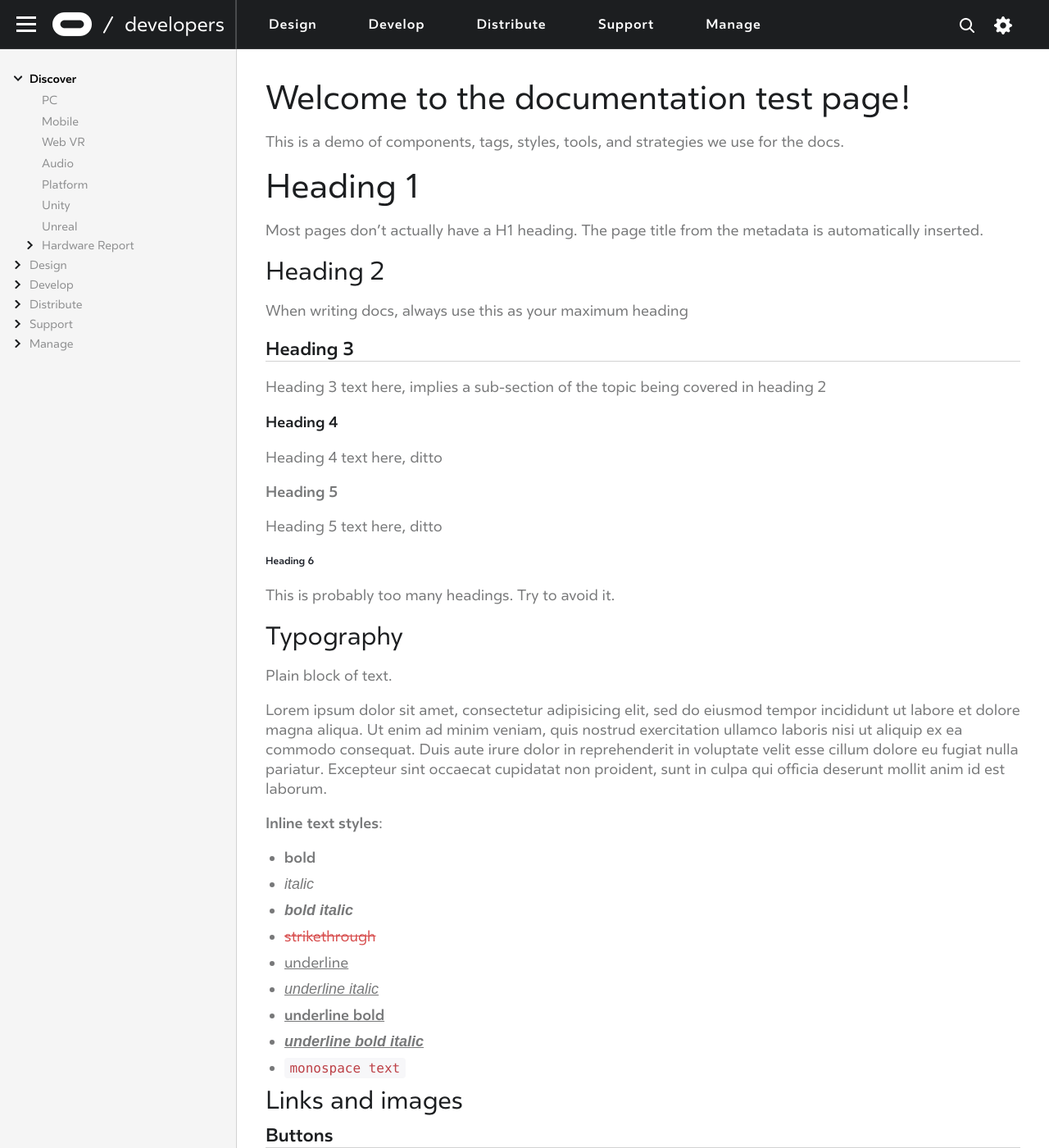
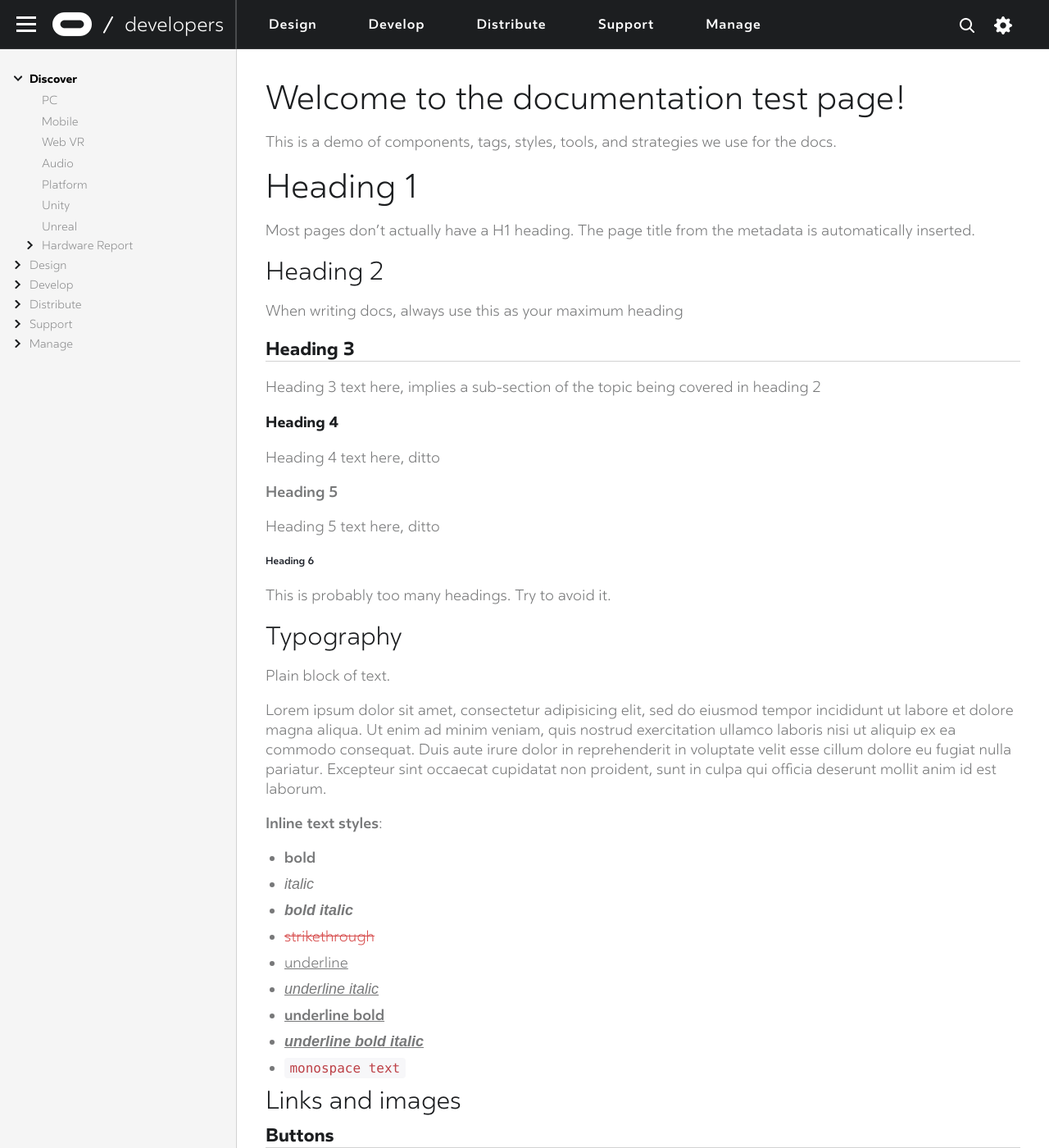
Before and after one commit to johndylanaudio/johndmulhausen.github.io, a Jekyll site: the page built from index.md, in a window 1280 px wide and 1400 px high. Shown: the whole window at 82% size. Built offline with Jekyll 4.4.1, drawn with Linux system fonts in a browser that asks for light colours; some web fonts are replaced.

Commit message:
Font weight fix

```diff
--- a/css/recreations.css
+++ b/css/recreations.css
@@ -1,7 +1,16 @@
 /* CSS Document */
+@font-face{font-family:"Oculus Sans";font-style:normal;font-weight:400;src:local("Oculus Sans Regular"), local("OculusSans-Regular"), url(/fonts/OculusSans-Light.otf) format("opentype")}
+@font-face{font-family:"Oculus Sans";font-style:italic;font-weight:400;src:local("Oculus Sans Regular Italic"), local("OculusSans-RegularItalic"), url(/fonts/OculusSans-LightItalic.otf) format("opentype")}
+@font-face{font-family:"Oculus Sans";font-style:normal;font-weight:600;src:local("Oculus Sans SemiBold"), local("OculusSans-SemiBold"), url(/fonts/OculusSans-SemiBold.otf) format("opentype")}
+@font-face{font-family:"Oculus Sans";font-style:italic;font-weight:600;src:local("Oculus Sans SemiBold Italic"), local("OculusSans-SemiBoldItalic"), url(/fonts/OculusSans-SemiBoldItalic.otf format("opentype")}
+@font-face{font-family:"Oculus Sans";font-style:normal;font-weight:900;src:local("Oculus Sans Black"), local("OculusSans-Black"), url(/fonts/OculusSans-Black.otf) format("opentype")}
+@font-face{font-family:"Oculus Sans KR";font-style:normal;font-weight:400;src:local("Oculus Sans KR Regular"), local("OculusSansKR-Regular"), url(/fonts/OculusSansKR-Regular.otf) format("opentype")}
+@font-face{font-family:"Oculus Sans KR";font-style:normal;font-weight:600;src:local("Oculus Sans KR SemiBold"), local("OculusSansKR-SemiBold"), url(/fonts/OculusSansKR-SemiBold.otf) format("opentype")}
+@font-face{font-family:"Oculus Sans KR";font-style:normal;font-weight:900;src:local("Oculus Sans KR Bold"), local("OculusSans-Bold"), url(/fonts/OculusSans-Bold.otf) format("opentype")}
+
 #leftnavContainer ul, #leftnavContainer li {
   list-style-type: none !important;
-  font-family: Oculus Sans, Arial, Helvetica, sans-serif;
+  font-family: "Oculus Sans", Arial, Helvetica, sans-serif;
   font-size: 14px;
   text-align: left;
 }
@@ -249,13 +258,6 @@ h4 {
     transition: background-color 0.5s ease 0s, border-color 0.5s ease 0s, opacity 0.5s ease 0s;
 }
 
-@font-face{font-family:"Oculus Sans";font-style:normal;font-weight:400;src:local("Oculus Sans Regular"), local("OculusSans-Regular"), url(/fonts/OculusSans-Regular.otf) format("opentype")}
-@font-face{font-family:"Oculus Sans";font-style:italic;font-weight:400;src:local("Oculus Sans Regular Italic"), local("OculusSans-RegularItalic"), url(/fonts/OculusSans-RegularItalic.otf) format("opentype")}
-@font-face{font-family:"Oculus Sans";font-style:normal;font-weight:700;src:local("Oculus Sans SemiBold"), local("OculusSans-SemiBold"), url(/fonts/OculusSans-SemiBold.otf) format("opentype")}
-@font-face{font-family:"Oculus Sans";font-style:italic;font-weight:700;src:local("Oculus Sans SemiBold Italic"), local("OculusSans-SemiBoldItalic"), url(/fonts/OculusSans-SemiBoldItalic.otf format("opentype")}
-@font-face{font-family:"Oculus Sans";font-style:normal;font-weight:900;src:local("Oculus Sans Black"), local("OculusSans-Black"), url(/fonts/OculusSans-Black.otf) format("opentype")}
-@font-face{font-family:"Oculus Sans KR";font-style:normal;font-weight:400;src:local("Oculus Sans KR Regular"), local("OculusSansKR-Regular"), url(/fonts/OculusSansKR-Regular.otf) format("opentype")}
-@font-face{font-family:"Oculus Sans KR";font-style:normal;font-weight:700;src:local("Oculus Sans KR SemiBold"), local("OculusSansKR-SemiBold"), url(/fonts/OculusSansKR-SemiBold.otf) format("opentype")}
-@font-face{font-family:"Oculus Sans KR";font-style:normal;font-weight:900;src:local("Oculus Sans KR Bold"), local("OculusSans-Bold"), url(/fonts/OculusSans-Bold.otf) format("opentype")}
+
 
 #bootloader_JiFFs{height:42px;}.bootloader_JiFFs{display:block!important;}
```
